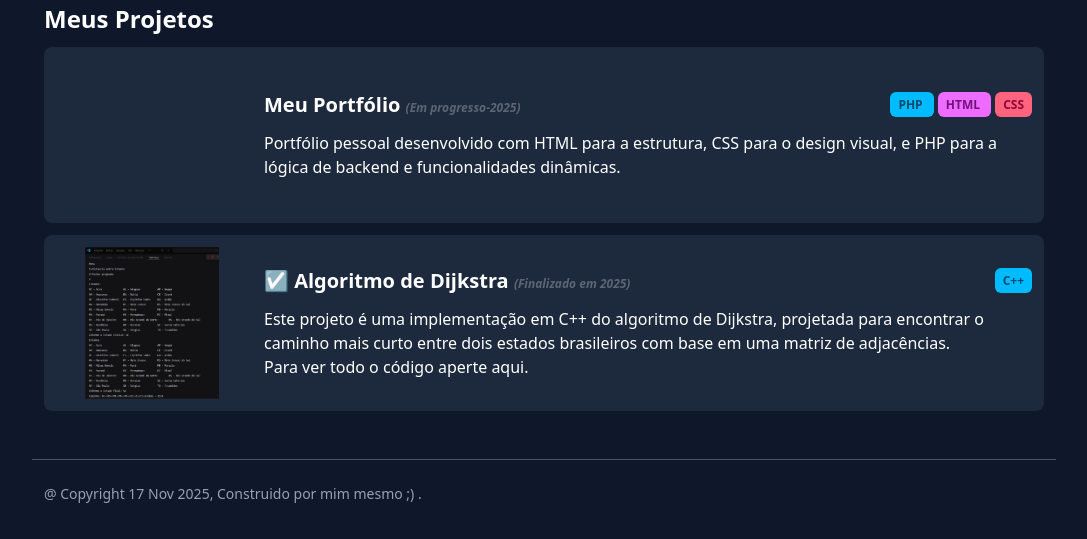
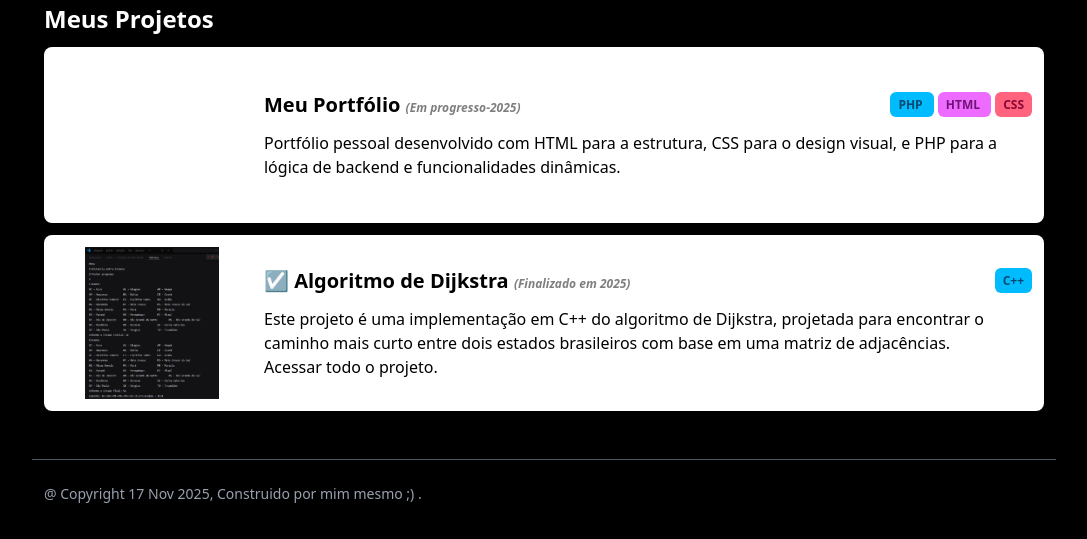
Before and after one commit to AleSilvaPopov/MeuPortfolio, a PHP site: page / in a window 1280 px wide. Shown: the part 337-876 px from the top of the page, without its empty margins (96-1183 px from the left). Run offline with PHP 8.4, Linux system fonts and the light colour scheme.

Commit message:
Mudando as cores do site

```diff
--- a/componentes/header.php
+++ b/componentes/header.php
@@ -9,13 +9,13 @@ $itens = [
 
 <header class="mx-auto max-w-screen-lg px-3 py-6 flex flex-col items-center gap-4 md:flex-row md:items-center md:justify-between">
     <!-- Logo -->
-    <div class="font-bold text-xl text-cyan-600">
+    <div class="font-bold text-xl text-black-600">
         🚀Alexandre Popov
     </div>
 
     <!-- links -->
     <div class="">
-        <ul class="flex gap-x-3 font-medium text-gray-200">
+        <ul class="flex gap-x-3 font-medium text-white-900">
             <?php $totalItens = count($itens);
             foreach ($itens as $index => $item):
 
--- a/componentes/projetos.php
+++ b/componentes/projetos.php
@@ -27,7 +27,7 @@
 
  <?php foreach ($projetos as $projeto): ?>
 <!-- Projeto -->
-<div class="bg-slate-800 rounded-lg flex flex-col md:flex-row p-3 md:items-center gap-4">
+<div class="bg-white text-black rounded-lg flex flex-col md:flex-row p-3 md:items-center gap-4">
     <div class="w-full md:w-1/5 flex items-center justify-center">
         <img src="<?=$projeto['img'] ?>" class="h-38" alt="">
     </div>
@@ -38,9 +38,9 @@
                 <?= $projeto['titulo'] ?>
 
                 <?php if($projeto['finalizado']): ?>
-                    <span class="text-xs text-gray-400 opacity-50 italic">(Finalizado em <?= $projeto['ano'] ?>)</span>
+                    <span class="text-xs text-black-400 opacity-50 italic">(Finalizado em <?= $projeto['ano'] ?>)</span>
                 <?php else: ?>
-                     <span class="text-xs text-gray-400 opacity-50 italic">(Em progresso-<?= $projeto['ano'] ?>)</span>
+                     <span class="text-xs text-black-400 opacity-50 italic">(Em progresso-<?= $projeto['ano'] ?>)</span>
                 <?php endif;  ?>
             </h3>
             <div class="space-x-1 text-center md:text-right">
@@ -57,7 +57,7 @@
         <p class="leading-6">
             <?= $projeto['descricao'] ?>
             <?php if($projeto['link'] != 'null'): ?>
-                <a href=<?=$projeto['link']?> class="block" target="_blank">Para ver todo o código aperte aqui.</a>
+                <a href=<?=$projeto['link']?> class="block" target="_blank">Acessar todo o projeto.</a>
                 <?php endif ?>
         </p>
     </div>
--- a/index.php
+++ b/index.php
@@ -11,7 +11,7 @@
     <script src="https://cdn.jsdelivr.net/npm/@tailwindcss/browser@4"></script>
 </head>
 
-<body class="bg-slate-900 text-white">
+<body class="bg-black text-white">
 
     <?php include('./componentes/header.php'); ?>
 
```
Also changed, not shown: dev1.png (deleted).
